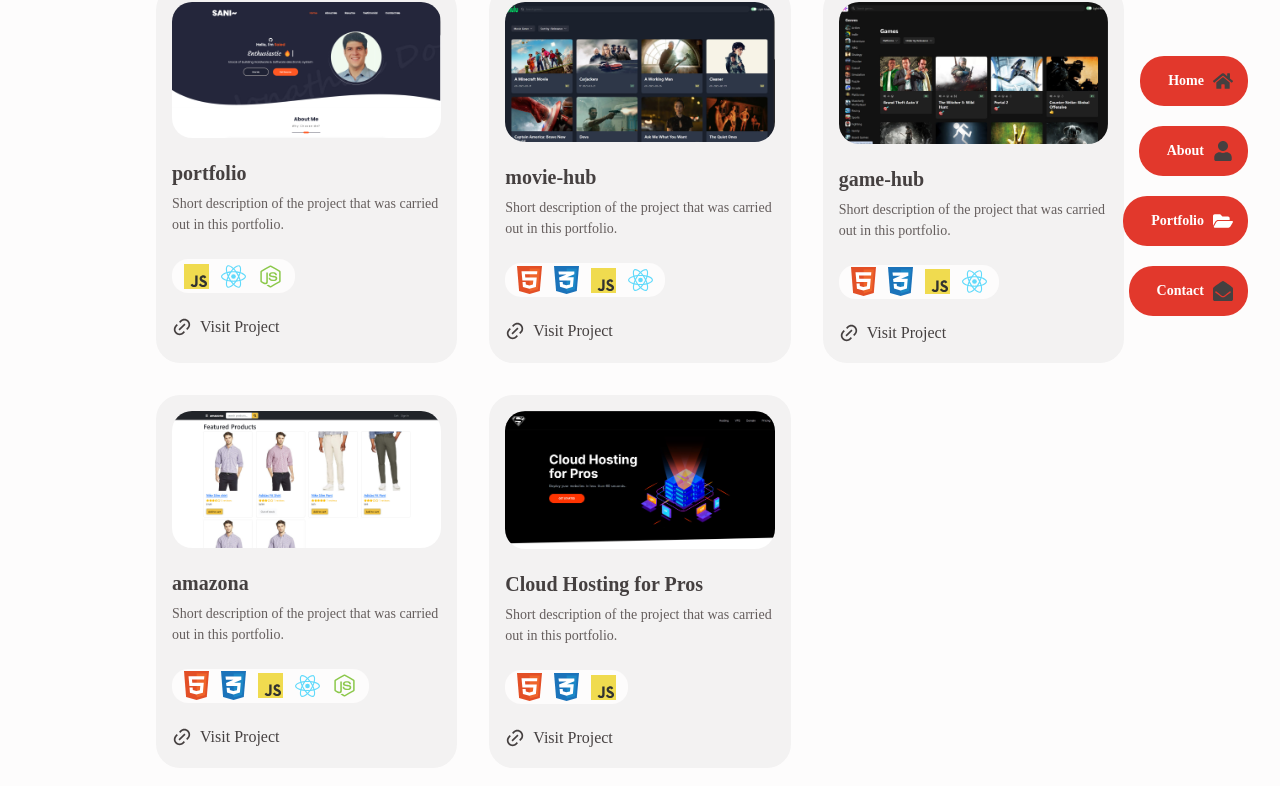
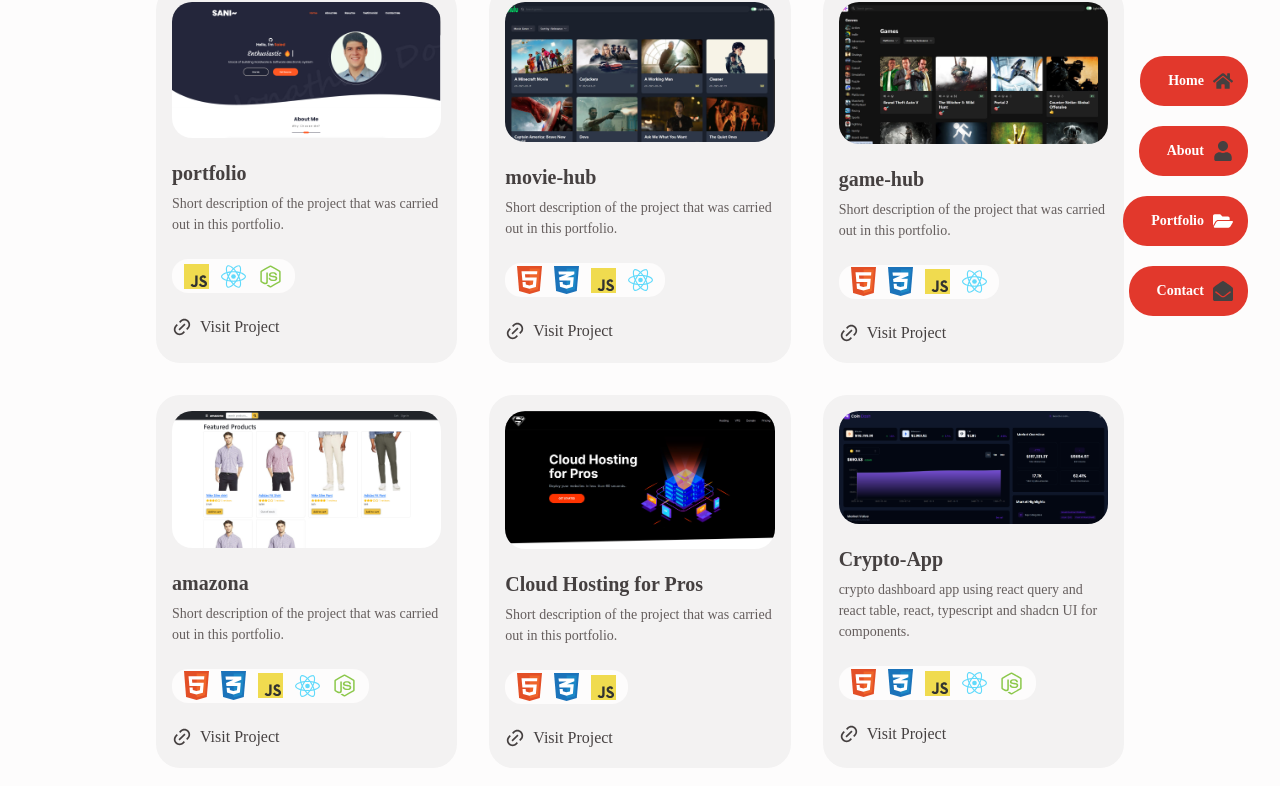
Before and after one commit to codewithsani/Portfolio, a React (Vite) app: page /portfolio in a window 1280 px wide. Shown: the part 214-1000 px from the top of the page. Built offline with nearby package versions, Linux system fonts and the light colour scheme.

Commit message:
add new Project

```diff
--- a/src/Data.jsx
+++ b/src/Data.jsx
@@ -19,6 +19,7 @@ import projectImg2 from "./assets/project-2.jpg";
 import projectImg3 from "./assets/project-3.jpg";
 import projectImg4 from "./assets/project-4.jpg";
 import projectImg5 from "./assets/project-5.jpg";
+import projectImg6 from "./assets/project-6.png";
 
 
 import Theme1 from "./assets/red.png";
@@ -335,6 +336,15 @@ export const portfolio = [
     skills: [skillsImg1, skillsImg2, skillsImg3],
     link: "https://sanified.netlify.app/",
   },
+  {
+    id: 6,
+    img: projectImg6,
+    title: "Crypto-App",
+    description:
+      "crypto dashboard app using react query and react table, react, typescript and shadcn UI for components.",
+    skills: [skillsImg1,skillsImg2,skillsImg3, skillsImg4, skillsImg6],
+    link: "https://coin-dash-final.vercel.app/",
+  },
 
 ];
 
```
Also changed, not shown: src/assets/Project-6.png (added).
